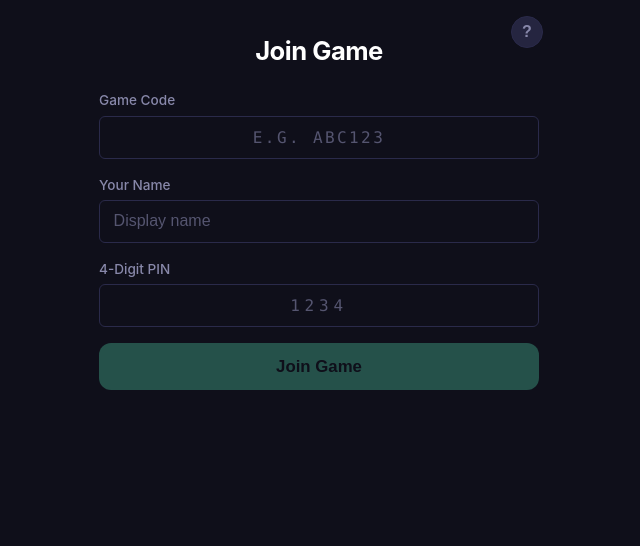
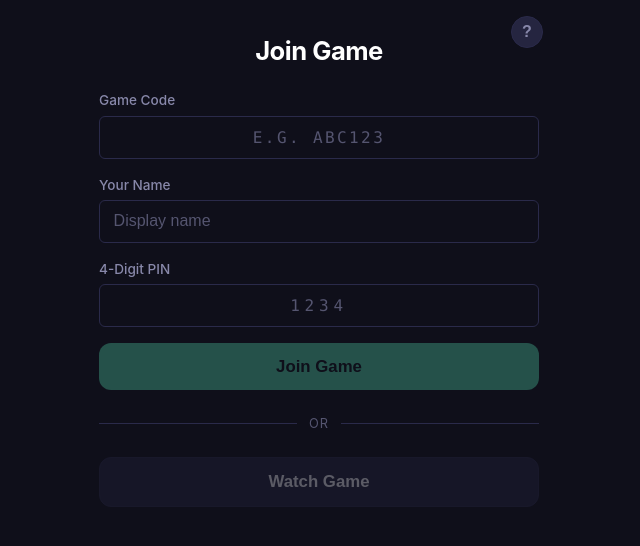
Before and after one commit to jdstemmler/poker, a React (Vite) app in the folder frontend/: page /join in a window 1280 px wide. Shown: the top 546 px of the page, without its empty margins (321-961 px from the left). Built offline with nearby package versions, Linux system fonts and the light colour scheme; no server answers.

Commit message:
Add spectator Watch Game button on Join page

```diff
--- a/frontend/src/index.css
+++ b/frontend/src/index.css
@@ -224,6 +224,24 @@ input::placeholder {
   font-size: 1.2rem;
   letter-spacing: 0.3em;
   text-align: center;
+}
+
+.watch-divider {
+  display: flex;
+  align-items: center;
+  gap: 0.75rem;
+  margin: 0.25rem 0;
+  color: var(--text-dim);
+  font-size: 0.8rem;
+  text-transform: uppercase;
+  letter-spacing: 0.08em;
+}
+.watch-divider::before,
+.watch-divider::after {
+  content: "";
+  flex: 1;
+  height: 1px;
+  background: var(--border);
 }
 
 .row {
--- a/frontend/src/pages/JoinGamePage.tsx
+++ b/frontend/src/pages/JoinGamePage.tsx
@@ -25,6 +25,7 @@ export default function JoinGamePage() {
       sessionStorage.setItem("playerId", res.player_id);
       sessionStorage.setItem("playerPin", pin);
       sessionStorage.setItem("playerName", name.trim());
+      sessionStorage.removeItem("isSpectator");
       // Navigate to table if game is active, lobby otherwise
       const dest = res.game.status === "active"
         ? `/game/${code.toUpperCase()}/table`
@@ -35,6 +36,20 @@ export default function JoinGamePage() {
     } finally {
       setLoading(false);
     }
+  };
+
+  const handleWatch = () => {
+    if (code.length < 4) {
+      setError("Enter a game code to watch");
+      return;
+    }
+    setError("");
+    const spectatorId = `spectator_${crypto.randomUUID().slice(0, 8)}`;
+    sessionStorage.setItem("playerId", spectatorId);
+    sessionStorage.removeItem("playerPin");
+    sessionStorage.removeItem("playerName");
+    sessionStorage.setItem("isSpectator", "true");
+    navigate(`/game/${code.toUpperCase()}/table`);
   };
 
   return (
@@ -102,6 +117,17 @@ export default function JoinGamePage() {
         </button>
       </form>
 
+      <div className="watch-divider">
+        <span>or</span>
+      </div>
+      <button
+        className="btn btn-secondary btn-lg"
+        onClick={handleWatch}
+        disabled={code.length < 4}
+      >
+        Watch Game
+      </button>
+
       <HelpModal open={helpOpen} onClose={() => setHelpOpen(false)} title="Joining a Game">
         <h3>What You Need</h3>
         <dl>
@@ -128,6 +154,7 @@ export default function JoinGamePage() {
           <li>You can only join a game that's still in the lobby (not yet started) unless you're reconnecting.</li>
           <li>Names are case-insensitive — "Alice" and "alice" are the same player.</li>
           <li>If the game has already started, reconnecting will take you straight to the table.</li>
+          <li><strong>Watch Game</strong> lets you spectate without joining — just enter the game code. You'll see the table and community cards but not any player's hole cards.</li>
         </ul>
       </HelpModal>
     </div>
--- a/frontend/src/pages/TablePage.tsx
+++ b/frontend/src/pages/TablePage.tsx
@@ -31,7 +31,8 @@ export default function TablePage() {
 
   const playerId = sessionStorage.getItem("playerId");
   const playerPin = sessionStorage.getItem("playerPin");
-  const notAuthenticated = !playerId || !playerPin;
+  const isSpectator = sessionStorage.getItem("isSpectator") === "true";
+  const notAuthenticated = !playerId || (!playerPin && !isSpectator);
 
   const wsUrl = code && playerId ? buildWsUrl(code, playerId) : null;
 
@@ -432,6 +433,7 @@ export default function TablePage() {
           {connInfo && connInfo.spectator_count > 0 && (
             <span className="spectator-badge">👁 {connInfo.spectator_count}</span>
           )}
+          {isSpectator && <span className="spectator-badge">Watching</span>}
           <span className={`conn-indicator ${connected ? "on" : "off"}`} />
         </div>
       </header>
@@ -559,8 +561,8 @@ export default function TablePage() {
       {/* Error */}
       {error && <p className="error">{error}</p>}
 
-      {/* Bottom action area — sticky */}
-      <div className="action-tray">
+      {/* Bottom action area — sticky (hidden for spectators) */}
+      {!isSpectator && <div className="action-tray">
         {/* Raise panel (slides up) */}
         {showRaisePanel && raiseAction && (
           <div className="raise-panel">
@@ -685,7 +687,7 @@ export default function TablePage() {
             )}
           </div>
         )}
-      </div>
+      </div>}
 
       {engine.game_over && (
         <div className="game-over-overlay">
```
Also changed, not shown: 1 other file (tests, documents, lock files or other folders).
